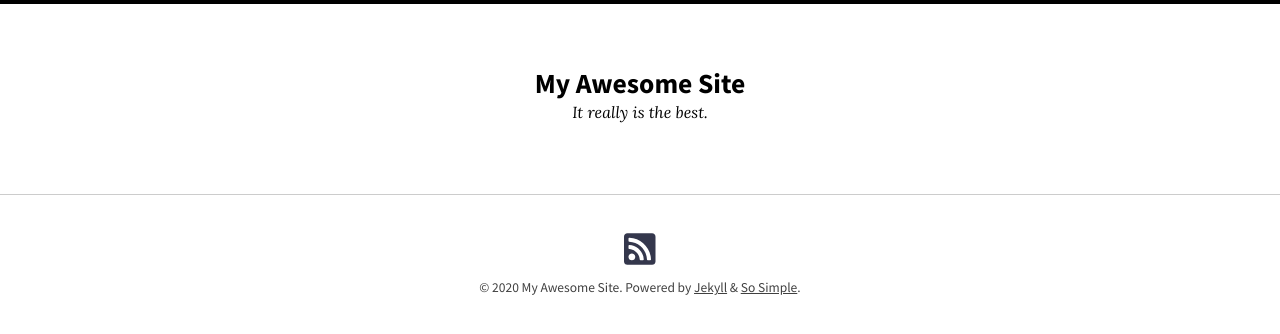
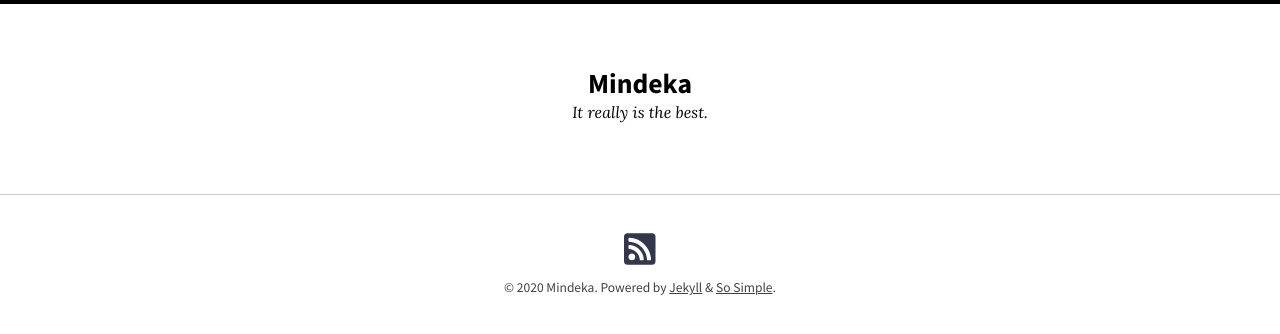
Before and after one commit to gide0n/old-mindeka, a Jekyll site: the page built from index.md, in a window 1280 px wide. Shown: the top 334 px of the page. Built offline with Jekyll 4.4.1, drawn with Linux system fonts in a browser that asks for light colours; nearby versions of some CDN libraries.

Commit message:
Update _config.yml

```diff
--- a/_config.yml
+++ b/_config.yml
@@ -17,7 +17,7 @@ theme: jekyll-theme-so-simple
 # remote_theme: mmistakes/so-simple-theme
 skin: "/assets/css/skins/default.css"
 locale: en-US
-title: "My Awesome Site"
+title: "Mindeka"
 description: "It really is the best."
 baseurl: # the subpath of your site, e.g. "/blog"
 url: # the base hostname & protocol for your site e.g. "https://mmistakes.github.io"
```
